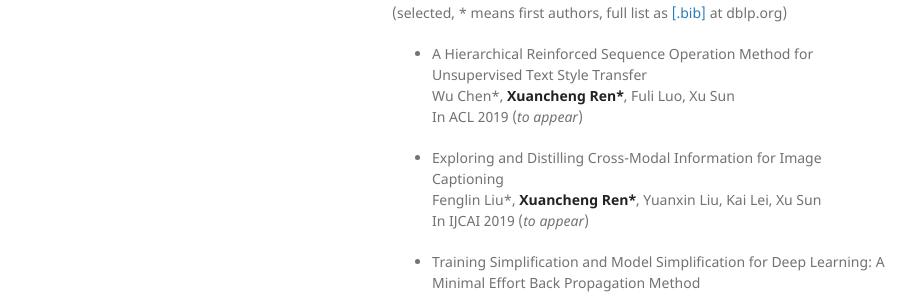
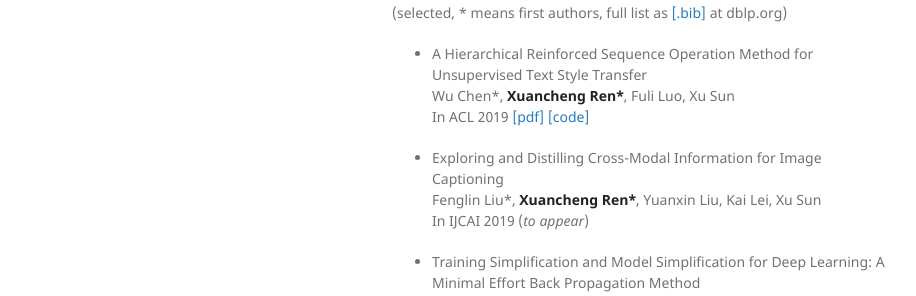
Before and after one commit to jklj077/jklj077.github.io, a Jekyll site: the page built from index.md, in a window 1280 px wide and 900 px high. Shown: the part 437-733 px from the top of the window, without its empty margins (178-1094 px from the left). Built offline with Jekyll 4.4.1, drawn with Linux system fonts in a browser that asks for light colours; nearby versions of some CDN libraries; our own code applies the rules of GitHub Pages for plain Markdown files.

Commit message:
Update index.md

```diff
--- a/index.md
+++ b/index.md
@@ -22,7 +22,7 @@
 
 * A Hierarchical Reinforced Sequence Operation Method for Unsupervised Text Style Transfer
   Wu Chen\*, **Xuancheng Ren\***, Fuli Luo, Xu Sun
-  In ACL 2019 (*to appear*)
+  In ACL 2019 [[pdf]](https://www.aclweb.org/anthology/P19-1482) [[code]](https://github.com/ChenWu98/Point-Then-Operate)
 
 * Exploring and Distilling Cross-Modal Information for Image Captioning
   Fenglin Liu\*, **Xuancheng Ren\***, Yuanxin Liu, Kai Lei, Xu Sun
```
